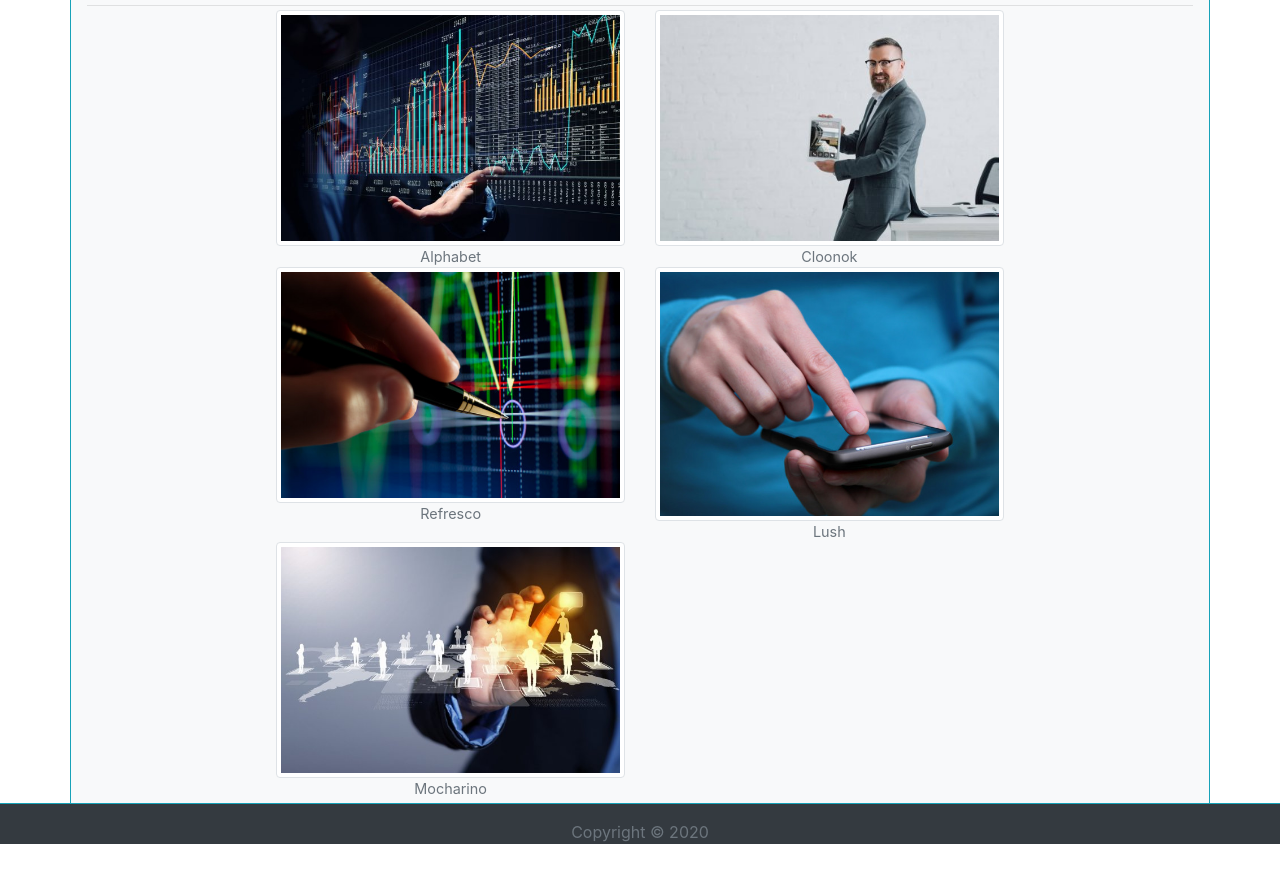
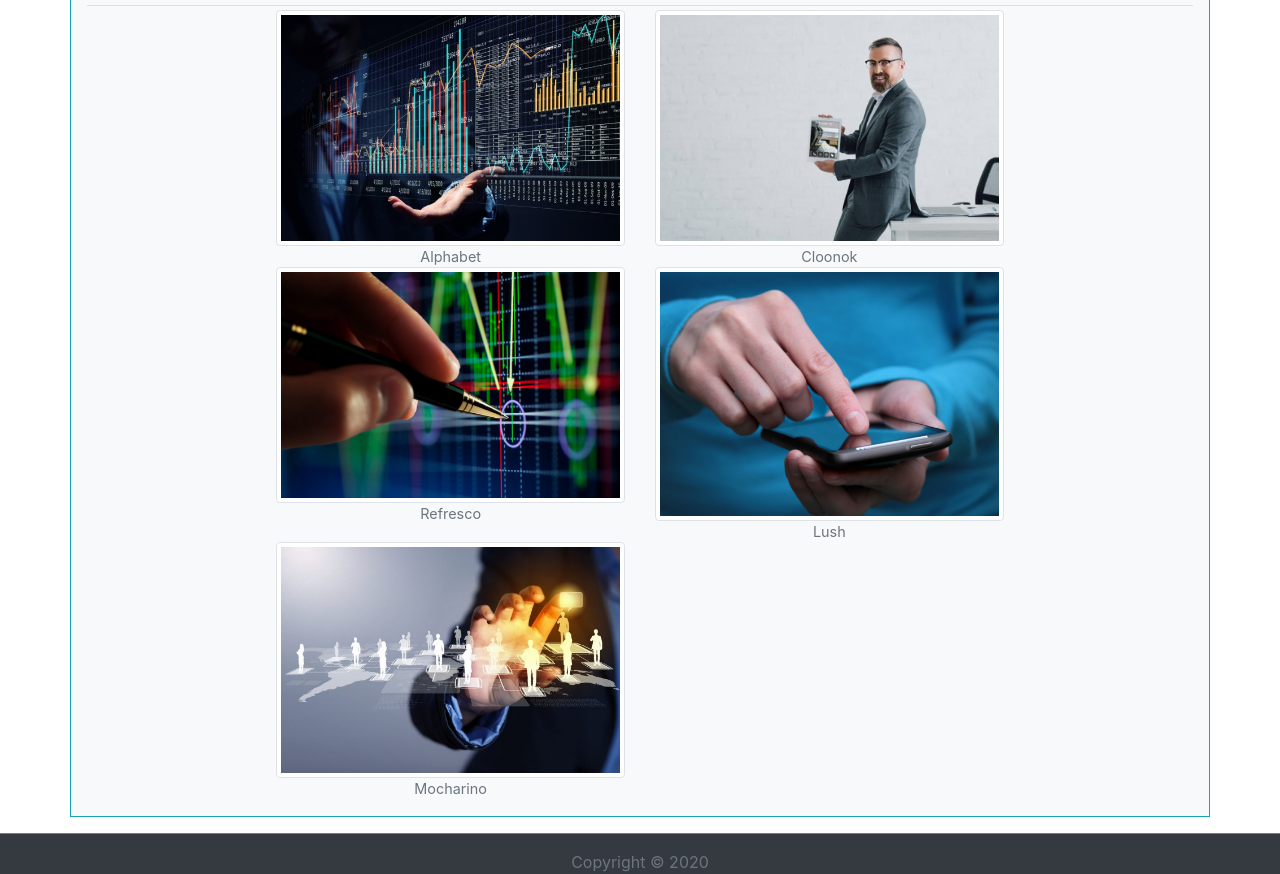
Before and after one commit to AnnaPalii/responsive-portfolio, a plain HTML site: page portfolio.html in a window 1280 px wide. Shown: the part 140-1014 px from the top of the page. Before the commit the page ends 984 px from the top, so only its background shows below. Drawn offline with nearby package versions, Linux system fonts and the light colour scheme.

Commit message:
changed footer settings

```diff
--- a/portfolio.html
+++ b/portfolio.html
@@ -40,7 +40,7 @@
         </div>
     </nav>
 
-    <nav>
+    <div>
         <section class="container my-3 p-3 border border border-info bg-light">
                 <!-- Add headline for main container-->
                 <h1>Portfolio</h1>
@@ -83,7 +83,7 @@
                     </div>
                 </div>
         </section>
-    </nav>
+    </>
 
     <!-- Add footer  -->
     <footer class="footer">
--- a/style.css
+++ b/style.css
@@ -3,13 +3,13 @@ html, body {
     margin: 0;
 }
 .content {
-    min-height: 100%;
+    min-height: 89%;
     padding: 20px;
     padding-bottom: 50px;
 }
 .footer {
     height: 30px;
-    margin-top: -30px;
+    /* margin-top: -30px; */
 }
 img {
     height: 350px;
@@ -22,3 +22,8 @@ h1 {
 .figure .img {
     float: left;
 }
+section {
+    min-height: 89%;
+    min-width: 50%;
+
+}
```
Also changed, not shown: 1 other file.
